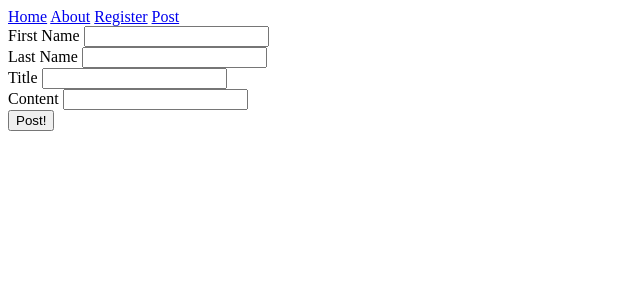
After one commit to LStokes96/Hoops, a Flask app: page /post in a window 1280 px wide. The commit adds this page. Shown: the top 300 px of the page, without its empty margins (0-640 px from the left). Run offline with Flask 2, Linux system fonts and the light colour scheme.

Commit message:
Added register page, models, and forms

```diff
--- /dev/null
+++ b/Hoops/application/forms.py
@@ -0,0 +1,58 @@
+from flask_wtf import FlaskForm
+from wtforms import StringField, SubmitField, PasswordField
+from wtforms.validators import DataRequired, Length, Email, EqualTo, ValidationError
+from application.models import Users
+
+
+class RegistrationForm(FlaskForm):
+    email = StringField('Email',
+        validators = [
+            DataRequired(),
+            Email()
+        ]
+    )
+    password = PasswordField('Password',
+        validators = [
+            DataRequired(),
+        ]
+    )
+    confirm_password = PasswordField('Confirm Password',
+        validators = [
+            DataRequired(),
+            EqualTo('password')
+        ]
+    )
+    submit = SubmitField('Sign Up')
+
+    def validate_email(self, email):
+        user = Users.query.filter_by(email=email.data).first()
+
+        if user:
+            raise ValidationError('Email already in use')
+
+class PostForm(FlaskForm):
+    first_name = StringField('First Name',
+        validators = [
+            DataRequired(),
+            Length(min=2, max=30)
+        ]
+    )
+    last_name = StringField('Last Name',
+        validators = [
+            DataRequired(),
+            Length(min=2, max=30)
+        ]
+    )
+    title = StringField('Title',
+        validators = [
+            DataRequired(),
+            Length(min=2, max=100)
+        ]
+    )
+    content = StringField('Content',
+        validators = [
+            DataRequired(),
+            Length(min=2, max=1000)
+        ]
+    )
+    submit = SubmitField('Post!')
--- a/Hoops/application/routes.py
+++ b/Hoops/application/routes.py
@@ -1,15 +1,50 @@
-from flask import render_template, url_for
-from application import app
+from flask import render_template, url_for, redirect
+from application import app, db, bcrypt
+from application.models import Posts, Users
+from application.forms import PostForm, RegistrationForm
+
 
 @app.route('/')
 @app.route('/home')
 def home():
-    return render_template('home.html', title='Home')
+    postData = Posts.query.all()
+    return render_template('home.html', title='Home', posts=postData)
 
 @app.route('/about')
 def about():
     return render_template('about.html', title='About')
 
-@app.route('/register')
+@app.route('/register', methods=['GET', 'POST'])
 def register():
-    return render_template('register.html', title='Register')
+    form = RegistrationForm()
+    if form.validate_on_submit():
+        hash_pw = bcrypt.generate_password_hash(form.password.data)
+
+        user = Users(email=form.email.data, password=hash_pw)
+
+        db.session.add(user)
+        db.session.commit()
+
+        return redirect(url_for('post'))
+    return render_template('register.html', title='Register', form=form)
+
+@app.route('/post', methods=['GET', 'POST'])
+def post():
+    form = PostForm()
+    if form.validate_on_submit():
+        postData = Posts(
+                first_name = form.first_name.data,
+                last_name = form.last_name.data,
+                title = form.title.data,
+                content = form.content.data
+
+            )
+        db.session.add(postData)
+        db.session.commit()
+
+        return redirect(url_for('home'))
+
+    else:
+        print(form.errors)
+
+    return render_template('post.html', title='Post', form=form)
--- a/Hoops/application/templates/about.html
+++ b/Hoops/application/templates/about.html
@@ -0,0 +1,6 @@
+{% extends 'layout.html' %}
+{% block body_content %}
+
+<h1> Post Page </h1>
+
+{% endblock %}
--- a/Hoops/application/templates/layout.html
+++ b/Hoops/application/templates/layout.html
@@ -7,6 +7,7 @@
 		<a href="{{ url_for('home') }}">Home</a>
 		<a href="{{ url_for('about') }}">About</a>
 		<a href="{{ url_for('register') }}">Register</a>
+		<a href="{{ url_for('post') }}">Post</a>
 
 	{% block body_content %}{% endblock %}
 	</body>
--- /dev/null
+++ b/Hoops/application/templates/post.html
@@ -0,0 +1,21 @@
+{% extends "layout.html" %}
+{% block body_content %}
+    <div class='form'>
+        <form method='POST' action=''>
+            {{ form.hidden_tag() }}
+            {{ form.first_name.label }}
+            {{ form.first_name }}
+            <br>
+            {{ form.last_name.label }}
+            {{ form.last_name }}
+            <br>
+            {{ form.title.label }}
+            {{ form.title }}
+            <br>
+            {{ form.content.label }}
+            {{ form.content }}
+            <br>
+            {{ form.submit }}
+        </form>
+    </div>
+{% endblock %}
--- /dev/null
+++ b/Hoops/create.py
@@ -0,0 +1,5 @@
+from application import db
+from application.models import Posts, Users
+
+db.drop_all()
+db.create_all()
```
Also changed, not shown: Hoops/application/__init__.py (+11 -0 lines), Hoops/application/models.py (added, +24 -0 lines), Hoops/application/templates/home.html (+11 -0 lines), Hoops/application/templates/register.html (+35 -0 lines).
